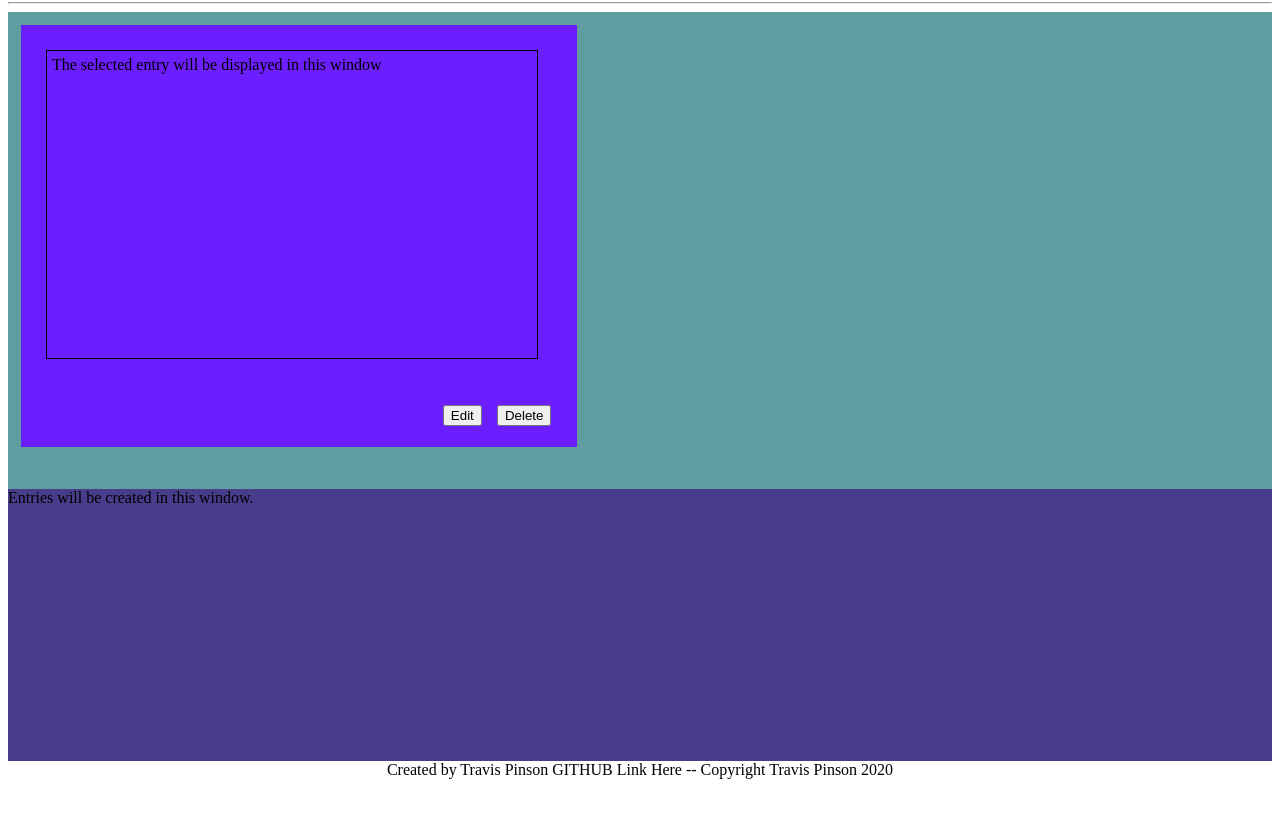
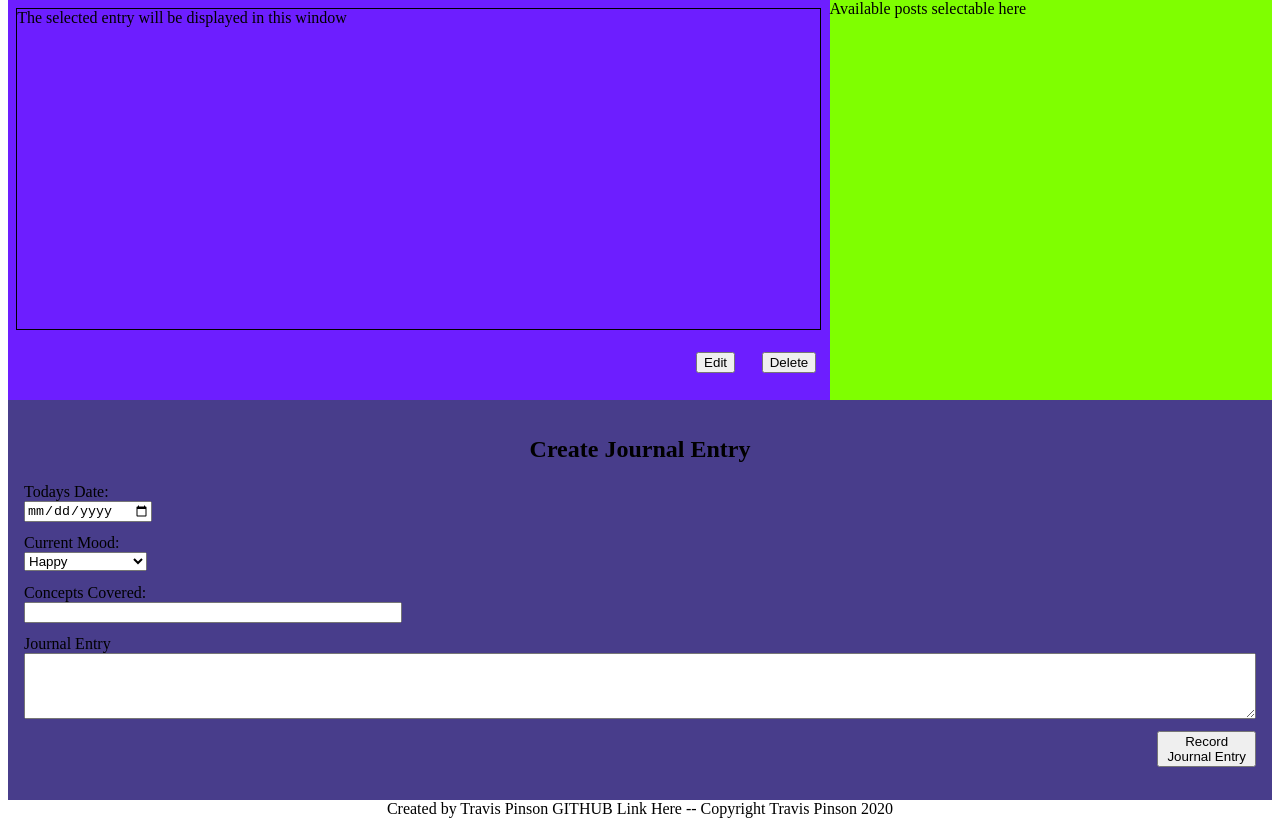
Before and after one commit to TAPinson/Daily-Journal, a plain HTML site: page index.html in a window 1280 px wide. Shown: the part 106-932 px from the top of the page. Before the commit the page ends 893 px from the top, so only its background shows below. Drawn offline with Linux system fonts and the light colour scheme.

Commit message:
continued skeleton build-out

```diff
--- a/index.html
+++ b/index.html
@@ -17,17 +17,49 @@
     <hr>
 
     <section class="entry-viewer">
+
+
+
         <div class="entry-viewer__highlighted">
-            <div class="entry-card">The selected entry will be displayed in this window</div>
+            <div class="entry-card">
+                The selected entry will be displayed in this window
+            </div>
             <button class="entry_delete">Delete</button>
             <button class="entry_edit">Edit</button>
         </div>
+
+        <aside>
+            Available posts selectable here
+        </aside>
 
     </section>
 
 
     <form class="entry-input">
-        Entries will be created in this window.
+        <h2 class="input-head">Create Journal Entry</h2>
+
+        <label for="todaysDate">Todays Date: </label>
+        <input type="date" id="todaysDate">
+
+        <label for="moodBox">Current Mood: </label>
+        <select id="moodBox">
+            <option value="Happy">Happy</option>
+            <option value="Fine">Fine</option>
+            <option value="Sad">Sad</option>
+        </select>
+
+        <label for="conceptsBox">Concepts Covered: </label>
+        <input type="text" id="conceptsBox" name="conceptInput">
+
+        <label for="newEntry">Journal Entry</label>
+        <textarea id="newEntry" rows="4" cols="50"></textarea>
+        <button class="entry-submit">Record Journal Entry</button>
+
+
+
+
+
+
     </form>
 
     <footer>
--- a/styles/main.css
+++ b/styles/main.css
@@ -4,8 +4,7 @@ header {
 }
 
 .logo-box{
-    width: 7%;
-
+    width: 4.5%;
 }
 
 .logo-box__logo {
@@ -15,51 +14,78 @@ header {
 .title-box {
     width: 100%;
     text-align: center;
-
     margin-left: -10%;
 }
 
+
 .entry-viewer {
     background-color: cadetblue;
-    height: 29em;
-    padding-top: 1%;
+    display: flex;
+}
+
+aside {
+    background-color: chartreuse;
+    width: 35%
 }
 
 .entry-viewer__highlighted{
     background-color: rgb(109, 30, 255);
-    max-width: 40%;
-    height: 80%;
-    margin-left: 1%;
-    padding: 2%;
-
+    width: 65%;
+    height: 25em;
 }
 
 .entry-card {
-    width: 95%;
-    height: 80%;
     border: 1px solid;
-    margin-bottom: 3%;
-    padding: 1%;
-
+    margin: 1%;
+    height: 20em;
 }
 
 .entry-input {
     background-color: darkslateblue;
-    height: 17em;
+    height: 23em;
+    padding: 1em;
+    display: flex;
+    flex-direction: column;
 }
 
 .entry_delete {
     float: right;
-    margin-top: 6%;
-    margin-left: 3%;
+    margin: 1em;
+}
+
+ .entry_edit {
+     float: right;
+     margin: 1em;
+ }
 
 
+.input-head {
+    text-align: center;
 }
- .entry_edit {
-     float: right;
-     margin-top: 6%;
- }
 
+
+#todaysDate {
+    max-width: 10%;
+    margin-bottom: 1%;
+}
+
+
+#moodBox {
+    max-width: 10%;
+    margin-bottom: 1%;
+}
+
+#conceptsBox {
+    max-width: 30%;
+    margin-bottom: 1%;
+}
+
+.entry-submit {
+    max-width: 8%;
+    align-self: flex-end;
+    margin-top: 1%;
+
+}
 
 footer {
     text-align: center;
```
